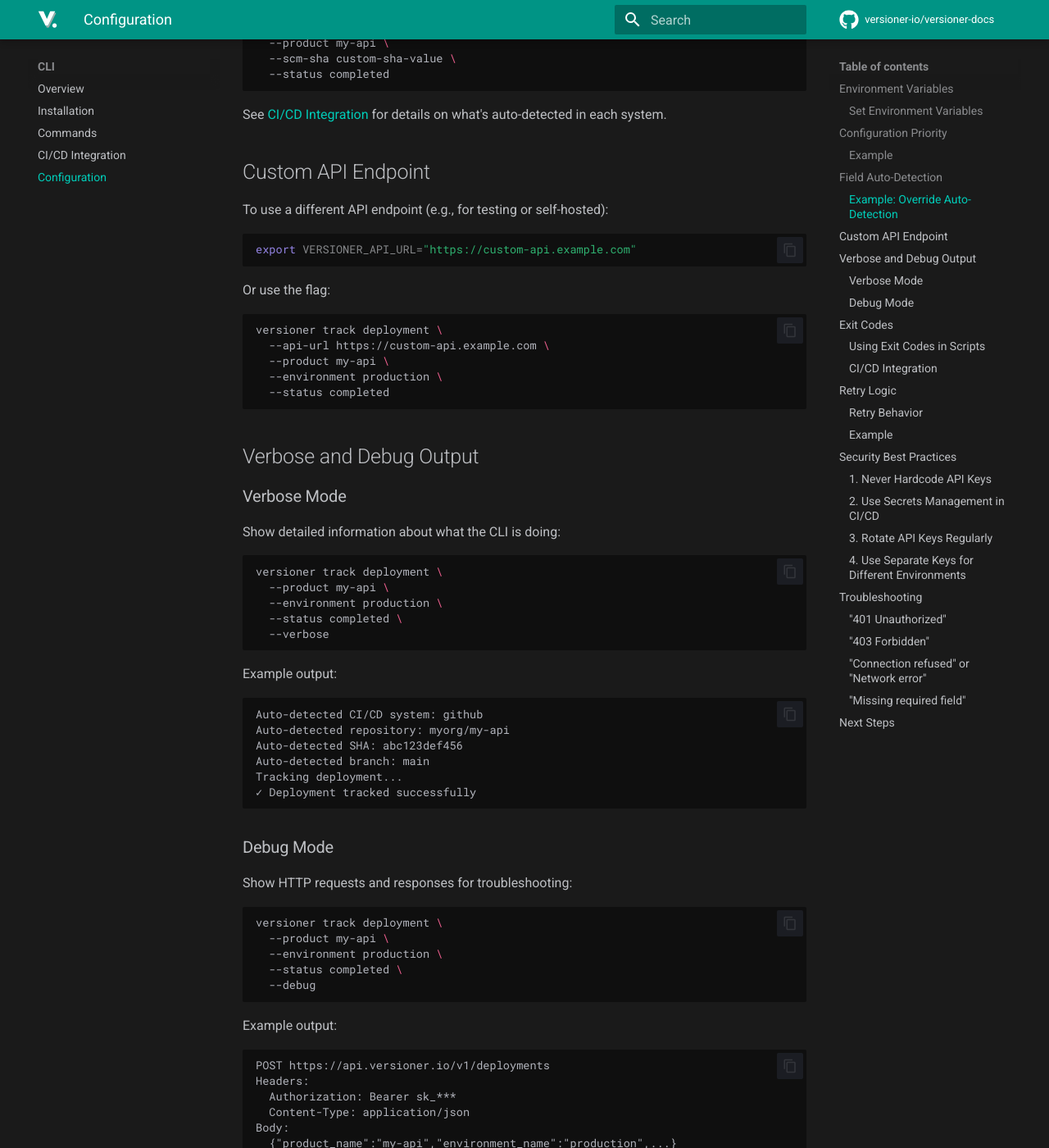
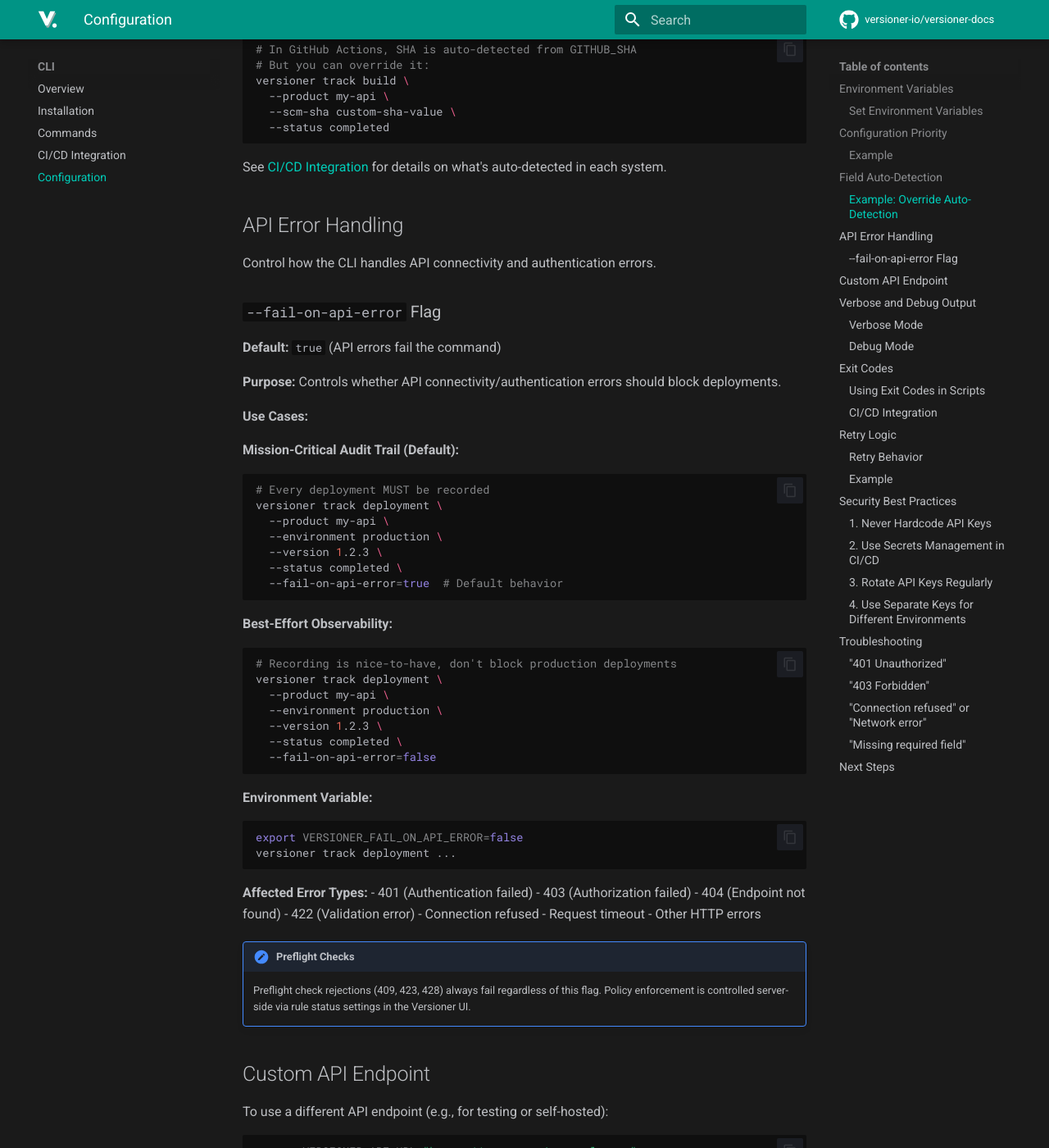
Before and after one commit to versioner-io/versioner-docs, an MkDocs documentation site: the page built from public/cli/configuration.md, in a window 1280 px wide and 1400 px high, scrolled down 1608 px. Shown: the whole window at 82% size. Built offline with MkDocs 1.6.1 and Material for MkDocs 9.7.7, drawn with Linux system fonts in a browser that asks for light colours; comment, search, counter and statistics services are not loaded; some of the changed text lies outside the part shown.

````diff
--- a/public/cli/configuration.md
+++ b/public/cli/configuration.md
@@ -10,6 +10,7 @@ Configure the CLI using environment variables.
 |----------|-------------|---------|
 | `VERSIONER_API_KEY` | API key for authentication | - |
 | `VERSIONER_API_URL` | API base URL | `https://api.versioner.io` |
+| `VERSIONER_FAIL_ON_API_ERROR` | Fail command if API errors occur | `true` |
 
 ### Set Environment Variables
 
@@ -18,6 +19,7 @@ Configure the CLI using environment variables.
 ```bash
 export VERSIONER_API_KEY="sk_mycompany_k1_..."
 export VERSIONER_API_URL="https://api.versioner.io"
+export VERSIONER_FAIL_ON_API_ERROR=true
 ```
 
 **Permanent (add to shell profile):**
@@ -66,6 +68,58 @@ versioner track build \
 ```
 
 See [CI/CD Integration](ci-cd-systems.md) for details on what's auto-detected in each system.
+
+## API Error Handling
+
+Control how the CLI handles API connectivity and authentication errors.
+
+### `--fail-on-api-error` Flag
+
+**Default:** `true` (API errors fail the command)
+
+**Purpose:** Controls whether API connectivity/authentication errors should block deployments.
+
+**Use Cases:**
+
+**Mission-Critical Audit Trail (Default):**
+```bash
+# Every deployment MUST be recorded
+versioner track deployment \
+  --product my-api \
+  --environment production \
+  --version 1.2.3 \
+  --status completed \
+  --fail-on-api-error=true  # Default behavior
+```
+
+**Best-Effort Observability:**
+```bash
+# Recording is nice-to-have, don't block production deployments
+versioner track deployment \
+  --product my-api \
+  --environment production \
+  --version 1.2.3 \
+  --status completed \
+  --fail-on-api-error=false
+```
+
+**Environment Variable:**
+```bash
+export VERSIONER_FAIL_ON_API_ERROR=false
+versioner track deployment ...
+```
+
+**Affected Error Types:**
+- 401 (Authentication failed)
+- 403 (Authorization failed)
+- 404 (Endpoint not found)
+- 422 (Validation error)
+- Connection refused
+- Request timeout
+- Other HTTP errors
+
+!!! note "Preflight Checks"
+    Preflight check rejections (409, 423, 428) always fail regardless of this flag. Policy enforcement is controlled server-side via rule status settings in the Versioner UI.
 
 ## Custom API Endpoint
 
@@ -142,9 +196,8 @@ The CLI uses standard exit codes to indicate success or failure.
 |------|-------------|------------------|
 | `0` | Success | Deployment tracked successfully |
 | `1` | General error | Network error, unexpected failure |
-| `2` | Authentication error | Invalid or missing API key |
-| `3` | Validation error | Missing required field (e.g., `--product`) |
-| `4` | API error | Server returned 4xx or 5xx error |
+| `4` | API error | Authentication, validation, server errors |
+| `5` | Preflight check failure | Deployment blocked by policy rules |
 
 ### Using Exit Codes in Scripts
 
````
Also changed, not shown: public/cli/commands.md (+7 -5 lines), public/integrations/github-action.md (+41 -0 lines).
